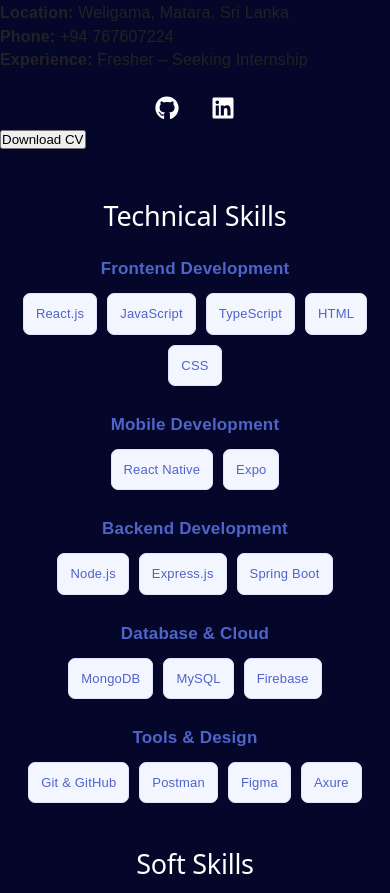
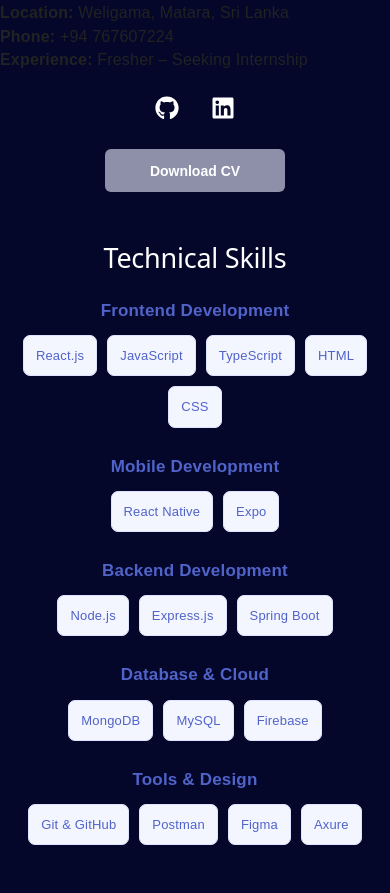
Before and after one commit to ishqafathima/My-Portfolio, a React (Vite) app: page / in a window 390 px wide. Shown: the part 1083-1976 px from the top of the page. Built offline with nearby package versions, Linux system fonts and the light colour scheme.

Commit message:
update portfolio

```diff
--- a/src/sections/About/About.css
+++ b/src/sections/About/About.css
@@ -8,8 +8,8 @@
   justify-content: center;
   align-items: center;
   gap: 20px;
-
   margin-top: 20px;
+  margin-bottom: 0;
 }
 
 .social-links a {
@@ -20,23 +20,65 @@
   align-items: center;
   justify-content: center;
 
-  color: #ffffff;
+  color: #ffffff !important;
+  background: transparent !important;
 
   font-size: 26px;
-
   text-decoration: none;
 
-  transition: 0.3s ease;
+  padding: 0;
+  border: none;
+
+  transition: color 0.3s ease, transform 0.3s ease;
 }
 
 .social-links a:hover {
-  color: #dff4ff;
+  color: #dff4ff !important;
+  background: transparent !important;
   transform: translateY(-3px);
 }
 
 
 /* =========================
-   MOBILE
+   CV BUTTON
+========================= */
+
+.cv-button {
+  display: block;
+
+  width: 180px;
+  height: 45px;
+
+  margin: 25px auto 0;
+  padding: 0;
+
+  background-color: #8e90a9 !important;
+  color: #ffffff !important;
+
+  border: none;
+  border-radius: 6px;
+
+  font-family: inherit;
+  font-size: 15px;
+  font-weight: 600;
+
+  text-align: center;
+
+  cursor: pointer;
+
+  transition: background-color 0.3s ease,
+              transform 0.3s ease;
+}
+
+.cv-button:hover {
+  background-color: #6f7190 !important;
+  color: #ffffff !important;
+  transform: translateY(-2px);
+}
+
+
+/* =========================
+   SMALL PHONES
 ========================= */
 
 @media (max-width: 480px) {
@@ -52,4 +94,10 @@
     font-size: 24px;
   }
 
+  .cv-button {
+    width: 180px;
+    height: 43px;
+    font-size: 14px;
+    margin-top: 22px;
+  }
 }
```
